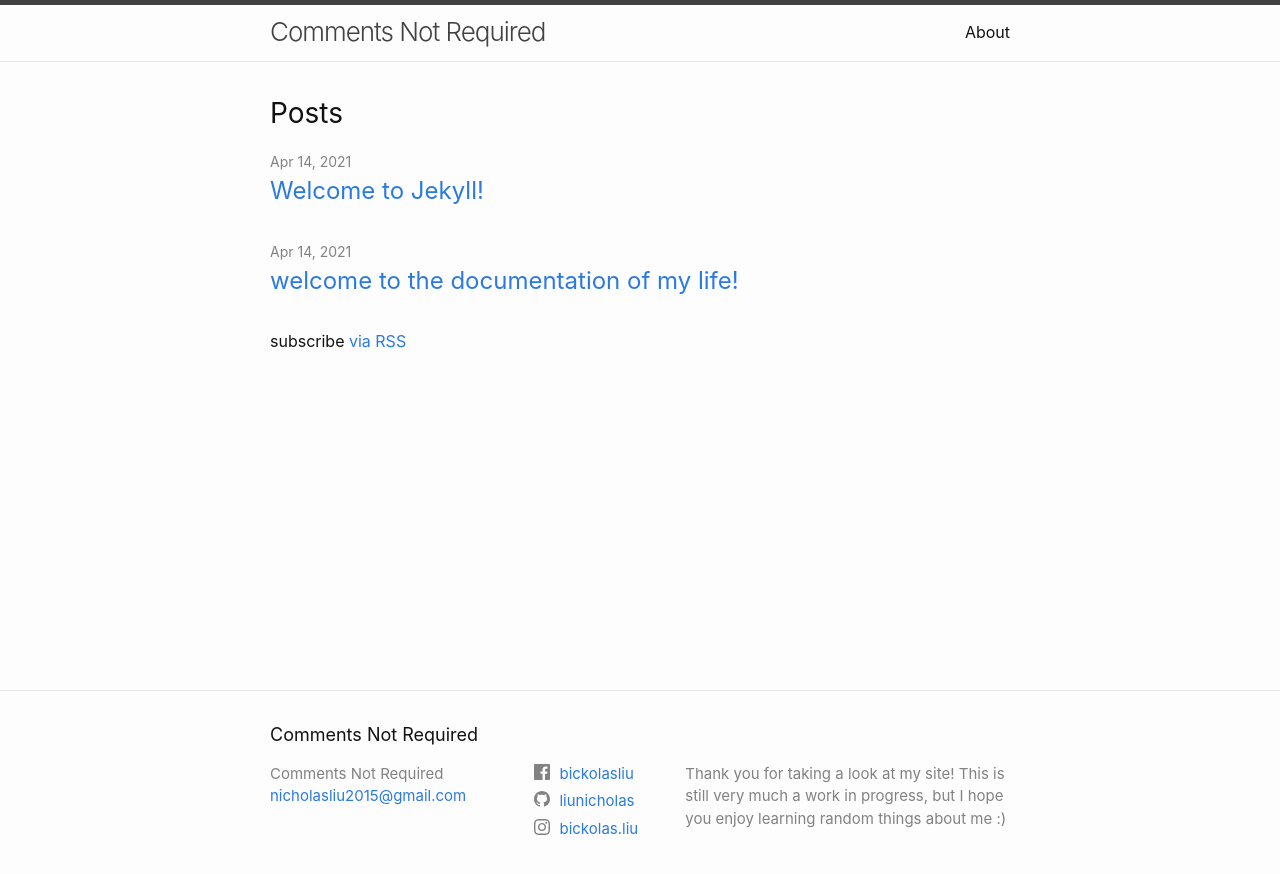
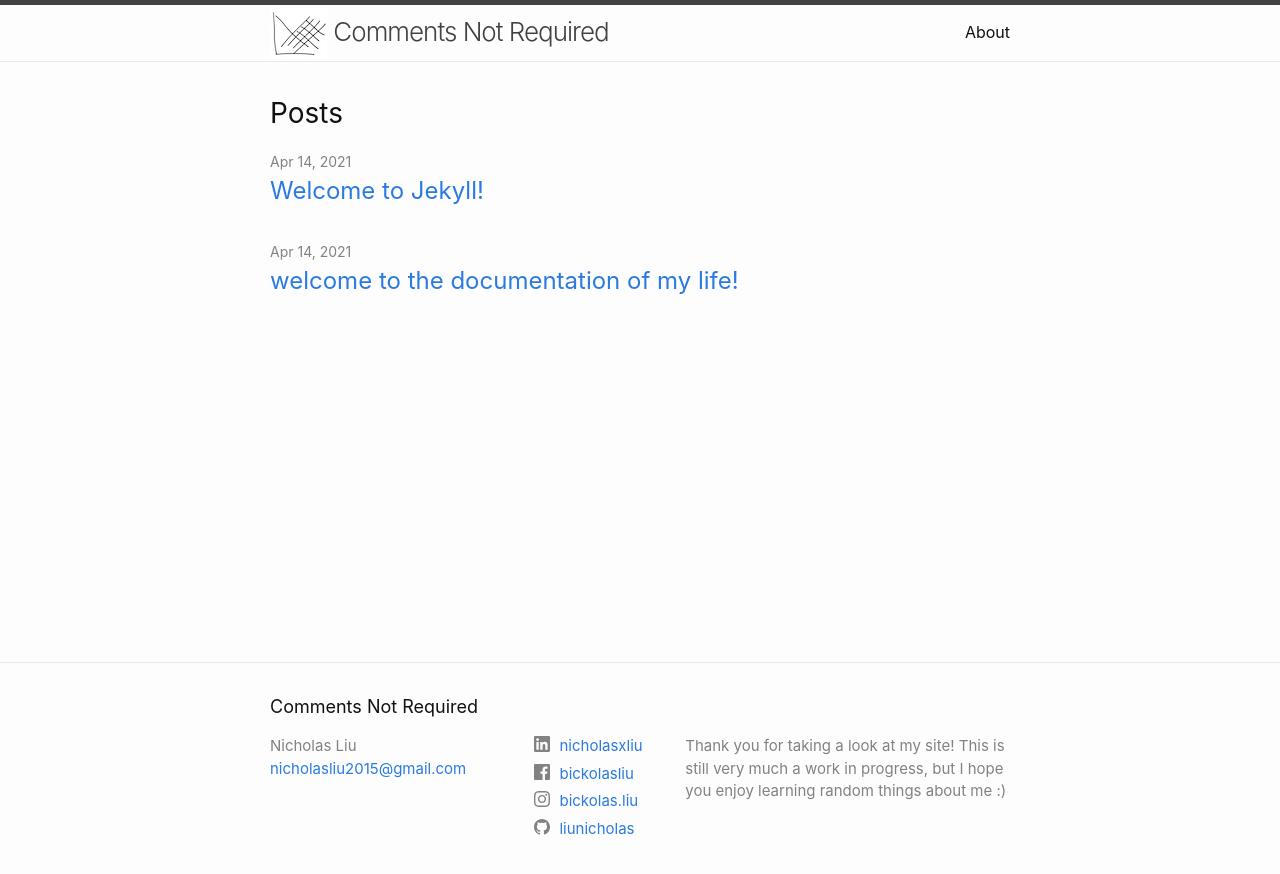
Before and after one commit to liunicholas/liunicholas.github.io, a Jekyll site: the page built from index.markdown, in a window 1280 px wide. Shown: the top 874 px of the page. Built offline with Jekyll 4.4.1, drawn with Linux system fonts in a browser that asks for light colours.

Commit message:
branding edits

```diff
--- a/_config.yml
+++ b/_config.yml
@@ -19,15 +19,23 @@
 # in the templates via {{ site.myvariable }}.
 
 title: Comments Not Required
+title-logo: /images/title-logo.png
+
 email: nicholasliu2015@gmail.com
 description: >- # this means to ignore newlines until "baseurl:"
   Thank you for taking a look at my site! This is still very much a work in
   progress, but I hope you enjoy learning random things about me :)
+
 baseurl: "" # the subpath of your site, e.g. /blog
 url: "https://liunicholas.github.io" # the base hostname & protocol for your site, e.g. http://example.com
+
 instagram_username: bickolas.liu
 github_username:  liunicholas
 facebook_username: bickolasliu
+linkedin_username: nicholasxliu
+
+author: Nicholas Liu
+# copyright: "non existent"
 
 # Build settings
 #removed minima theme, now a regular theme
--- a/_includes/footer.html
+++ b/_includes/footer.html
@@ -18,6 +18,9 @@
             {%- if site.email -%}
             <li><a class="u-email" href="mailto:{{ site.email }}">{{ site.email }}</a></li>
             {%- endif -%}
+            {%- if site.copyright -%}
+            <li>&copy; {{ site.copyright }} {{ 'now' | date: "%Y" }}</li>
+            {%- endif -%}
         </ul>
       </div>
 
--- a/_includes/header.html
+++ b/_includes/header.html
@@ -3,7 +3,18 @@
   <div class="wrapper">
     {%- assign default_paths = site.pages | map: "path" -%}
     {%- assign page_paths = site.header_pages | default: default_paths -%}
-    <a class="site-title" rel="author" href="{{ "/" | relative_url }}">{{ site.title | escape }}</a>
+
+    <!-- <a class="site-title" rel="author" href="{{ "/" | relative_url }}">{{ site.title | escape }}</a> -->
+
+    <!-- title with logo -->
+    <a class="site-title" rel="author" href="{{ "/" | relative_url }}">
+      {%- if site.title-logo -%}
+        <img src="{{ site.title-logo | relative_url }}" alt="{{ site.title | escape }}">
+        {{ site.title | escape }}
+        {%- else -%}
+          {{ site.title | escape }}
+      {%- endif -%}
+    </a>
 
     {%- if page_paths -%}
       <nav class="site-nav">
--- a/_includes/social.html
+++ b/_includes/social.html
@@ -1,10 +1,10 @@
 <ul class="social-media-list">
+  {%- if site.linkedin_username -%}<li><a href="https://www.linkedin.com/in/{{ site.linkedin_username| cgi_escape | escape }}"><svg class="svg-icon"><use xlink:href="{{ '/assets/minima-social-icons.svg#linkedin' | relative_url }}"></use></svg> <span class="username">{{ site.linkedin_username| escape }}</span></a></li>{%- endif -%}
   {%- if site.dribbble_username -%}<li><a href="https://dribbble.com/{{ site.dribbble_username| cgi_escape | escape }}"><svg class="svg-icon"><use xlink:href="{{ '/assets/minima-social-icons.svg#dribbble' | relative_url }}"></use></svg> <span class="username">{{ site.dribbble_username| escape }}</span></a></li>{%- endif -%}
   {%- if site.facebook_username -%}<li><a href="https://www.facebook.com/{{ site.facebook_username| cgi_escape | escape }}"><svg class="svg-icon"><use xlink:href="{{ '/assets/minima-social-icons.svg#facebook' | relative_url }}"></use></svg> <span class="username">{{ site.facebook_username| escape }}</span></a></li>{%- endif -%}
+  {%- if site.instagram_username -%}<li><a href="https://instagram.com/{{ site.instagram_username| cgi_escape | escape }}"><svg class="svg-icon"><use xlink:href="{{ '/assets/minima-social-icons.svg#instagram' | relative_url }}"></use></svg> <span class="username">{{ site.instagram_username| escape }}</span></a></li>{%- endif -%}
   {%- if site.flickr_username -%}<li><a href="https://www.flickr.com/photos/{{ site.flickr_username| cgi_escape | escape }}"><svg class="svg-icon"><use xlink:href="{{ '/assets/minima-social-icons.svg#flickr' | relative_url }}"></use></svg> <span class="username">{{ site.flickr_username| escape }}</span></a></li>{%- endif -%}
   {%- if site.github_username -%}<li><a href="https://github.com/{{ site.github_username| cgi_escape | escape }}"><svg class="svg-icon"><use xlink:href="{{ '/assets/minima-social-icons.svg#github' | relative_url }}"></use></svg> <span class="username">{{ site.github_username| escape }}</span></a></li>{%- endif -%}
-  {%- if site.instagram_username -%}<li><a href="https://instagram.com/{{ site.instagram_username| cgi_escape | escape }}"><svg class="svg-icon"><use xlink:href="{{ '/assets/minima-social-icons.svg#instagram' | relative_url }}"></use></svg> <span class="username">{{ site.instagram_username| escape }}</span></a></li>{%- endif -%}
-  {%- if site.linkedin_username -%}<li><a href="https://www.linkedin.com/in/{{ site.linkedin_username| cgi_escape | escape }}"><svg class="svg-icon"><use xlink:href="{{ '/assets/minima-social-icons.svg#linkedin' | relative_url }}"></use></svg> <span class="username">{{ site.linkedin_username| escape }}</span></a></li>{%- endif -%}
   {%- if site.pinterest_username -%}<li><a href="https://www.pinterest.com/{{ site.pinterest_username| cgi_escape | escape }}"><svg class="svg-icon"><use xlink:href="{{ '/assets/minima-social-icons.svg#pinterest' | relative_url }}"></use></svg> <span class="username">{{ site.pinterest_username| escape }}</span></a></li>{%- endif -%}
   {%- for mst in site.mastodon -%}{%- if mst.username and mst.instance -%}<li><a href="https://{{ mst.instance| cgi_escape | escape}}/@{{mst.username}}"><svg class="svg-icon"><use xlink:href="{{ '/assets/minima-social-icons.svg#mastodon' | relative_url }}"></use></svg> <span class="username">{{ mst.username|escape }}</span></a></li>{%- endif -%}{%- endfor -%}
   {%- if site.twitter_username -%}<li><a href="https://www.twitter.com/{{ site.twitter_username| cgi_escape | escape }}"><svg class="svg-icon"><use xlink:href="{{ '/assets/minima-social-icons.svg#twitter' | relative_url }}"></use></svg> <span class="username">{{ site.twitter_username| escape }}</span></a></li>{%- endif -%}
--- a/_layouts/home.html
+++ b/_layouts/home.html
@@ -28,7 +28,7 @@
       {%- endfor -%}
     </ul>
 
-    <p class="rss-subscribe">subscribe <a href="{{ "/feed.xml" | relative_url }}">via RSS</a></p>
+    <!-- <p class="rss-subscribe">subscribe <a href="{{ "/feed.xml" | relative_url }}">via RSS</a></p> -->
   {%- endif -%}
 
 </div>
```
Also changed, not shown: images/title-logo.png (added), 1 other file.
